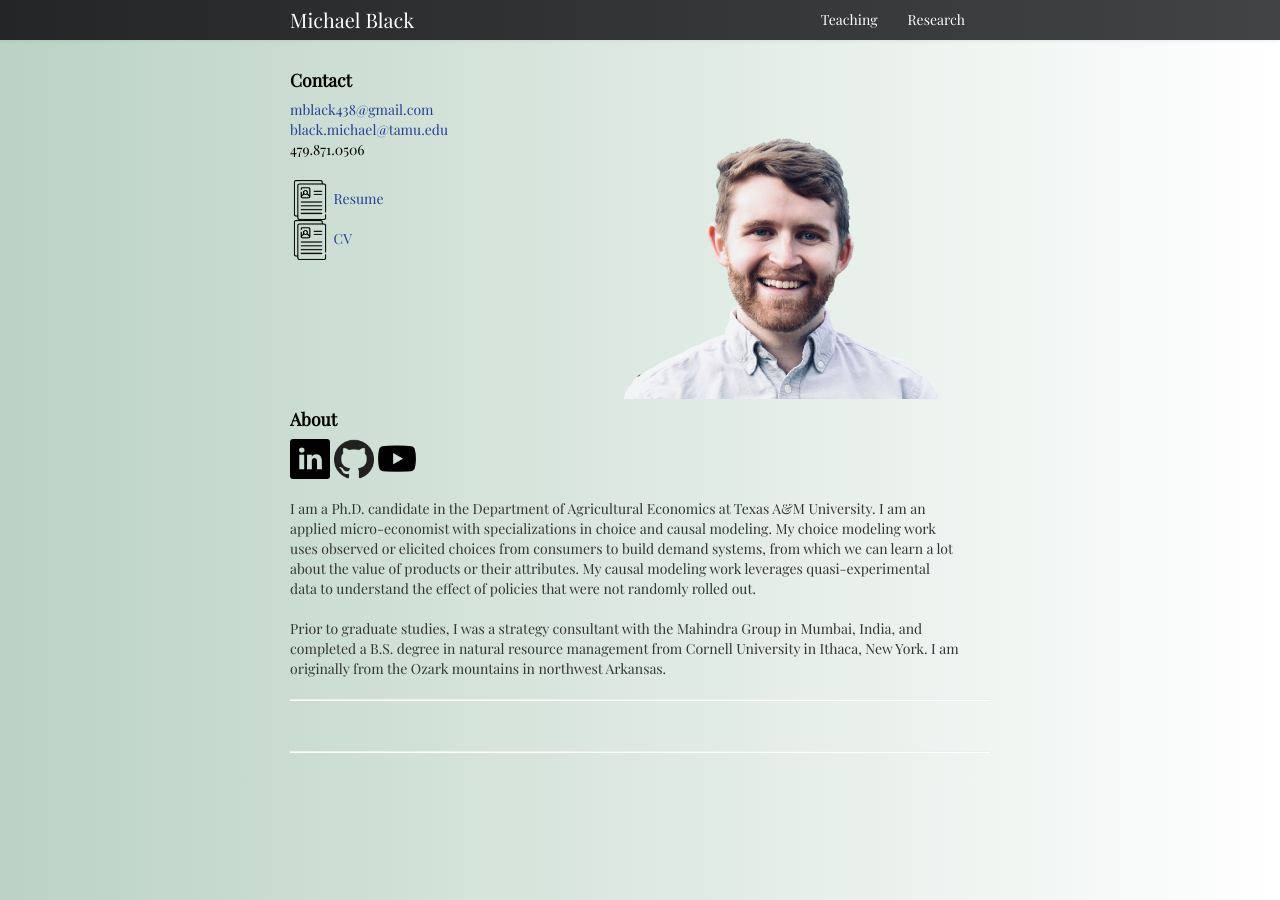
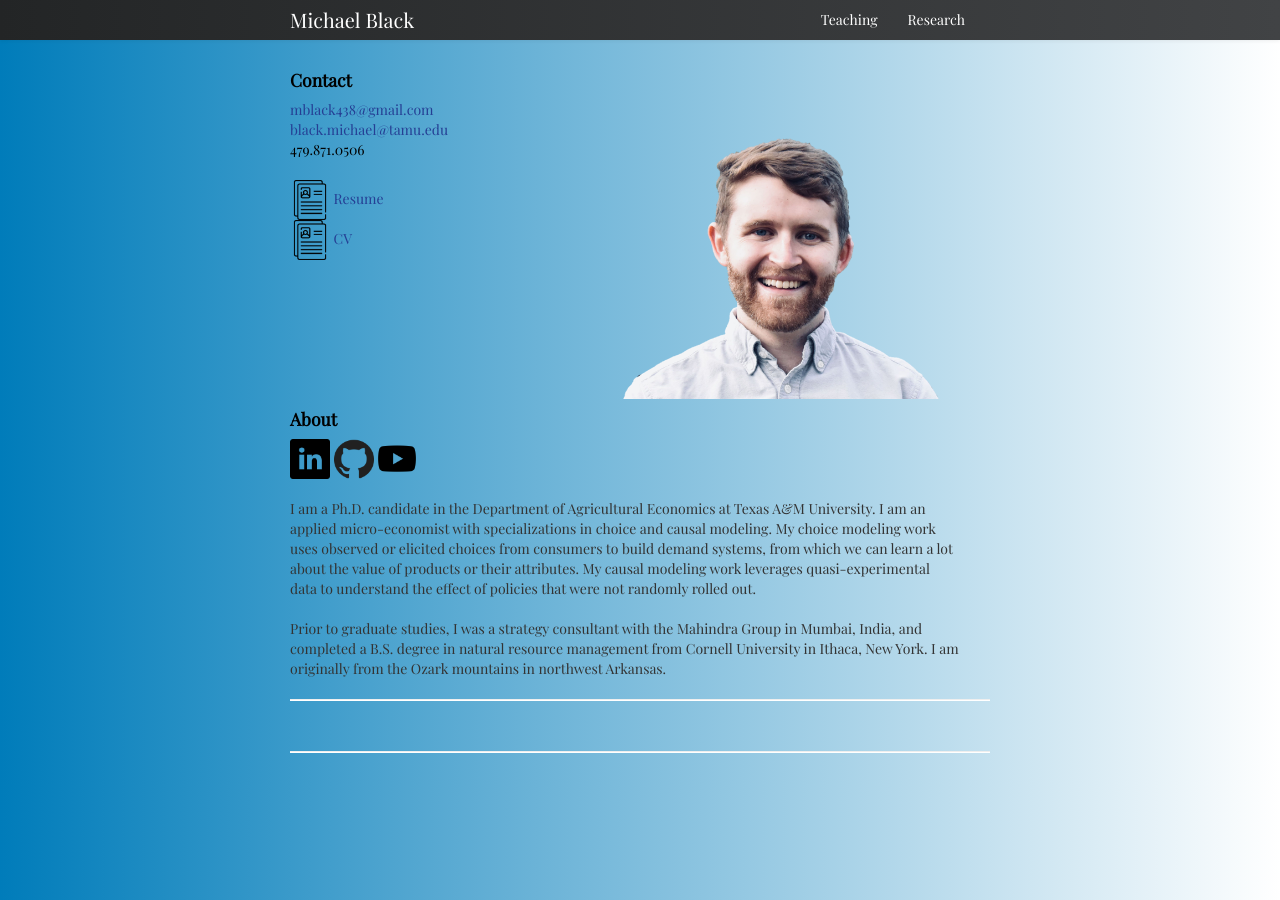
Before and after one commit to michael-black/michael-black.github.io, a Jekyll site: the page built from index.md, in a window 1280 px wide. Built offline with Jekyll 4.4.1, drawn with Linux system fonts in a browser that asks for light colours.

Commit message:
Updated site background gradient with future employer easter egg

```diff
--- a/assets/themes/twitter/css/my_custom_css.css
+++ b/assets/themes/twitter/css/my_custom_css.css
@@ -16,7 +16,7 @@ code {
 
 body {
   font-family: 'Playfair Display', serif;
-  background-image: linear-gradient(to right, #BBD2C5 , #ffffff);
+  background-image: linear-gradient(to right, #007cba , #ffffff);
 }
 
 p {
```
